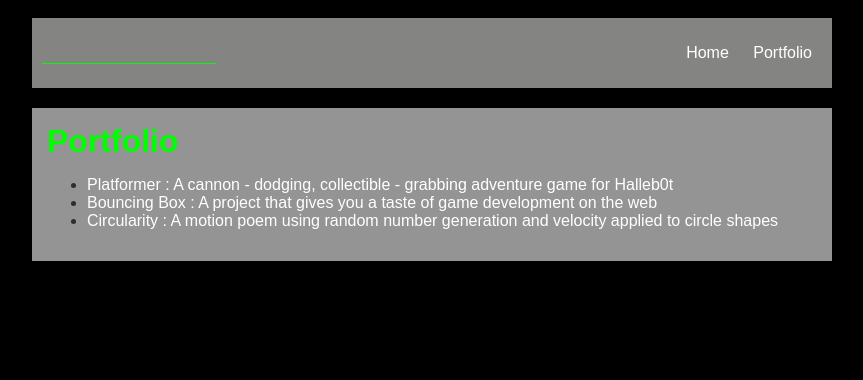
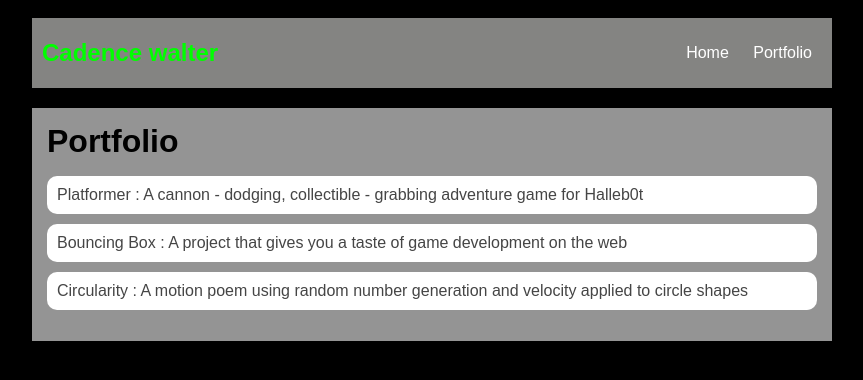
Before and after one commit to cadencewalter2479943/cadencewalter2479943.github.io, a plain HTML site: page portfolio.html in a window 1280 px wide. Shown: the whole page, without its empty margins (208-1071 px from the left). Drawn offline with Linux system fonts and the light colour scheme.

Commit message:
portfolio css

```diff
--- a/portfolio.html
+++ b/portfolio.html
@@ -1,13 +1,13 @@
  <!DOCTYPE HTML>
 <html>
-    <head> <title>_____________</title>
+    <head> <title>_Cadence's computer science Website</title>
       <link rel="stylesheet" href="style.css">
     </head>
 
     <body>
       <div id="all-contents">
         <nav>
-          <h1>_____________</h1>
+          <h1>Cadence walter</h1>
             <ul id="nav-ul">
               <li class="nav-li">
                <a class="nav-a" href="index.html">Home</a>
--- a/style.css
+++ b/style.css
@@ -61,3 +61,30 @@
    h2, h3 {
        margin: 0px;
    }
+
+
+/* portfolio styles */
+         .content h1 {
+             color: black;
+         }
+
+         #portfolio {
+             list-style-type: none;
+             padding-left: 0;
+         }
+
+         #portfolio li {
+             background: #fff;
+             padding: 10px;
+             border-radius: 10px;
+             margin-bottom: 10px;
+         }
+
+         #portfolio li:hover {
+             background: #eee;
+         }
+
+         #portfolio a {
+             text-decoration: none;
+             color: #454545;
+         }
```
Also changed, not shown: index.html (+1 -1 lines).
